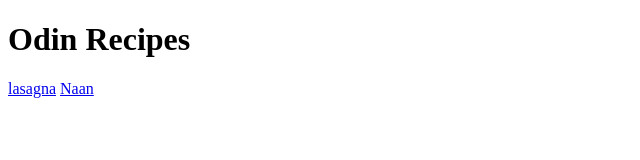
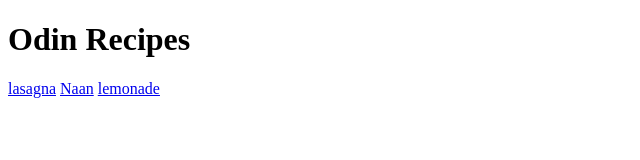
Before and after one commit to Anirudh347/odin-recipes, a plain HTML site: page index.html in a window 1280 px wide. Shown: the full height of the page, 0-640 px from the left. Drawn offline with Linux system fonts and the light colour scheme.

Commit message:
Add ..index.html

```diff
--- a/index.html
+++ b/index.html
@@ -7,6 +7,7 @@
     <h1>Odin Recipes</h1>
     <a href="recipes/lasagna.html">lasagna</a>
     <a href="recipes/Naan.html">Naan</a>
+    <a href="recipes/lemonade.html">lemonade</a>
 </body>
 
 </html>
```
Also changed, not shown: lemonade.html (deleted).
